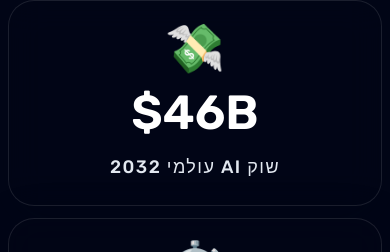
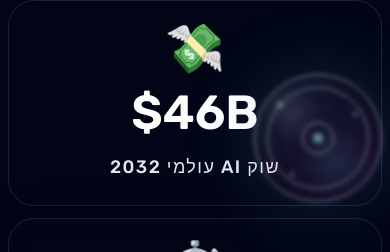
Before and after one commit to MYREMARK/ai, a Next.js app: page / in a window 390 px wide. Shown: the part 907-1159 px from the top of the page. Built offline with nearby package versions, Linux system fonts and the light colour scheme.

Commit message:
Improve floating nodes blur and mobile visibility

```diff
--- a/app/page.tsx
+++ b/app/page.tsx
@@ -125,44 +125,44 @@ const faqItems = [
 
 const floatingNodes = [
   {
-    size: "h-56 w-56",
+    size: "h-32 w-32 md:h-56 md:w-56",
     top: "top-[8%]",
-    side: "right-[4%]",
+    side: "right-[2%]",
     delay: "[animation-delay:-2s]",
     duration: "[animation-duration:18s]",
   },
   {
-    size: "h-32 w-32",
-    top: "top-[16%]",
-    side: "left-[5%]",
+    size: "h-24 w-24 md:h-32 md:w-32",
+    top: "top-[18%]",
+    side: "left-[3%]",
     delay: "[animation-delay:-6s]",
     duration: "[animation-duration:14s]",
   },
   {
-    size: "h-40 w-40",
-    top: "top-[38%]",
-    side: "right-[12%]",
+    size: "h-28 w-28 md:h-40 md:w-40",
+    top: "top-[40%]",
+    side: "right-[6%]",
     delay: "[animation-delay:-4s]",
     duration: "[animation-duration:16s]",
   },
   {
-    size: "h-28 w-28",
+    size: "h-20 w-20 md:h-28 md:w-28",
     top: "top-[58%]",
-    side: "left-[10%]",
+    side: "left-[6%]",
     delay: "[animation-delay:-8s]",
     duration: "[animation-duration:12s]",
   },
   {
-    size: "h-48 w-48",
+    size: "h-30 w-30 md:h-48 md:w-48",
     top: "top-[72%]",
-    side: "right-[8%]",
+    side: "right-[4%]",
     delay: "[animation-delay:-10s]",
     duration: "[animation-duration:20s]",
   },
   {
-    size: "h-24 w-24",
+    size: "h-20 w-20 md:h-24 md:w-24",
     top: "top-[84%]",
-    side: "left-[16%]",
+    side: "left-[10%]",
     delay: "[animation-delay:-5s]",
     duration: "[animation-duration:15s]",
   },
@@ -329,29 +329,29 @@ useEffect(() => {
       <div className="pointer-events-none absolute inset-0 -z-20 tech-noise opacity-70" />
       <div className="pointer-events-none absolute inset-x-0 top-0 -z-20 h-[720px] grid-overlay opacity-35" />
 
-     <div className="pointer-events-none absolute inset-0 z-[1] hidden overflow-hidden md:block">
-        {floatingNodes.map((node, index) => (
+<div className="pointer-events-none absolute inset-0 z-[1] overflow-hidden">
+          {floatingNodes.map((node, index) => (
           <div
             key={index}
             className={`absolute ${node.top} ${node.side} ${node.size} tech-float ${node.delay} ${node.duration}`}
           >
-            <div className="relative h-full w-full rounded-full">
-              <div className="absolute inset-0 rounded-full bg-cyan-300/10 blur-3xl" />
-              <div className="absolute inset-[6%] rounded-full bg-fuchsia-400/8 blur-2xl" />
+            <div className="relative h-full w-full rounded-full opacity-70 blur-[2px] md:opacity-100 md:blur-[3px]">
+              <div className="absolute inset-0 rounded-full bg-cyan-300/14 blur-[52px] md:blur-[72px]" />
+              <div className="absolute inset-[6%] rounded-full bg-fuchsia-400/10 blur-[44px] md:blur-[64px]" />
 
-              <div className="absolute inset-0 rounded-full border border-cyan-200/20 bg-white/[0.04] shadow-[0_0_70px_rgba(103,232,249,0.18)] backdrop-blur-md" />
+              <div className="absolute inset-0 rounded-full border border-cyan-200/18 bg-white/[0.035] shadow-[0_0_90px_rgba(103,232,249,0.22)] backdrop-blur-xl md:border-cyan-200/22 md:bg-white/[0.045] md:shadow-[0_0_120px_rgba(103,232,249,0.26)]" />
 
-              <div className="absolute inset-[10%] rounded-full border border-white/10" />
-              <div className="absolute inset-[22%] rounded-full border border-cyan-200/12" />
+              <div className="absolute inset-[10%] rounded-full border border-white/8 blur-[1px]" />
+              <div className="absolute inset-[24%] rounded-full border border-cyan-200/10 blur-[1px]" />
 
-              <div className="absolute inset-0 rounded-full bg-[radial-gradient(circle_at_30%_30%,rgba(255,255,255,0.18),transparent_22%),radial-gradient(circle_at_65%_70%,rgba(103,232,249,0.16),transparent_28%),linear-gradient(135deg,rgba(103,232,249,0.16),transparent_45%,rgba(217,70,239,0.10))]" />
+              <div className="absolute inset-0 rounded-full bg-[radial-gradient(circle_at_30%_30%,rgba(255,255,255,0.14),transparent_22%),radial-gradient(circle_at_65%_70%,rgba(103,232,249,0.14),transparent_30%),linear-gradient(135deg,rgba(103,232,249,0.14),transparent_48%,rgba(217,70,239,0.10))] blur-[2px]" />
 
-              <div className="absolute left-1/2 top-1/2 h-3 w-3 -translate-x-1/2 -translate-y-1/2 rounded-full bg-cyan-200 shadow-[0_0_26px_rgba(103,232,249,0.95)]" />
-              <div className="absolute left-1/2 top-1/2 h-8 w-8 -translate-x-1/2 -translate-y-1/2 rounded-full border border-cyan-200/20" />
+              <div className="absolute left-1/2 top-1/2 h-2.5 w-2.5 -translate-x-1/2 -translate-y-1/2 rounded-full bg-cyan-200/80 shadow-[0_0_34px_rgba(103,232,249,0.95)] blur-[1px] md:h-3 md:w-3" />
+              <div className="absolute left-1/2 top-1/2 h-8 w-8 -translate-x-1/2 -translate-y-1/2 rounded-full border border-cyan-200/16 blur-[1px]" />
 
-              <div className="absolute left-[18%] top-[22%] h-1.5 w-1.5 rounded-full bg-white/70 shadow-[0_0_16px_rgba(255,255,255,0.7)]" />
-              <div className="absolute right-[20%] top-[30%] h-1 w-1 rounded-full bg-cyan-200/80 shadow-[0_0_14px_rgba(103,232,249,0.8)]" />
-              <div className="absolute bottom-[20%] left-[28%] h-1 w-1 rounded-full bg-fuchsia-200/70 shadow-[0_0_12px_rgba(217,70,239,0.7)]" />
+              <div className="absolute left-[18%] top-[22%] h-1.5 w-1.5 rounded-full bg-white/60 shadow-[0_0_18px_rgba(255,255,255,0.7)] blur-[1px]" />
+              <div className="absolute right-[20%] top-[30%] h-1 w-1 rounded-full bg-cyan-200/70 shadow-[0_0_16px_rgba(103,232,249,0.8)] blur-[1px]" />
+              <div className="absolute bottom-[20%] left-[28%] h-1 w-1 rounded-full bg-fuchsia-200/60 shadow-[0_0_14px_rgba(217,70,239,0.7)] blur-[1px]" />
             </div>
           </div>
         ))}
```
